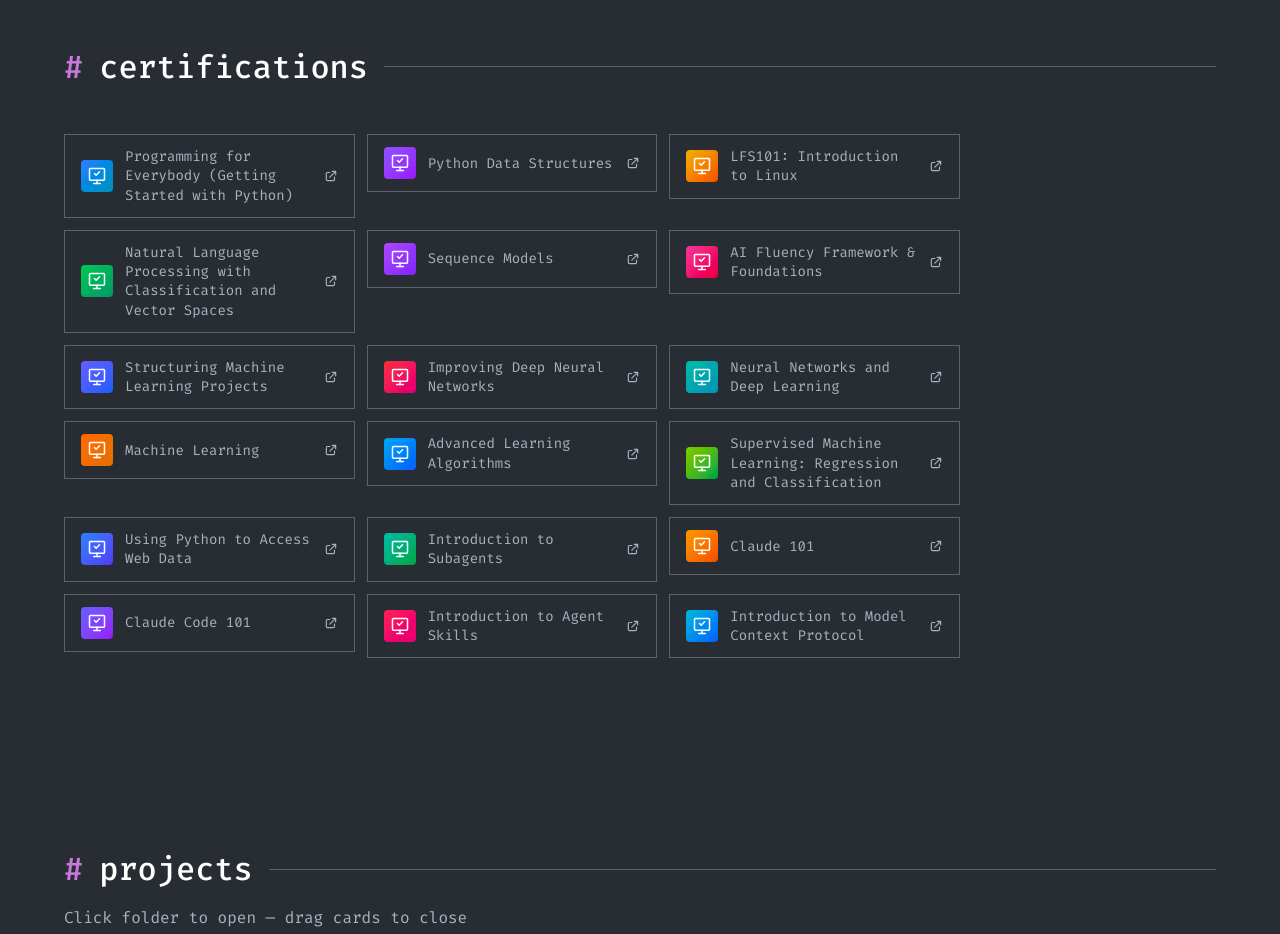
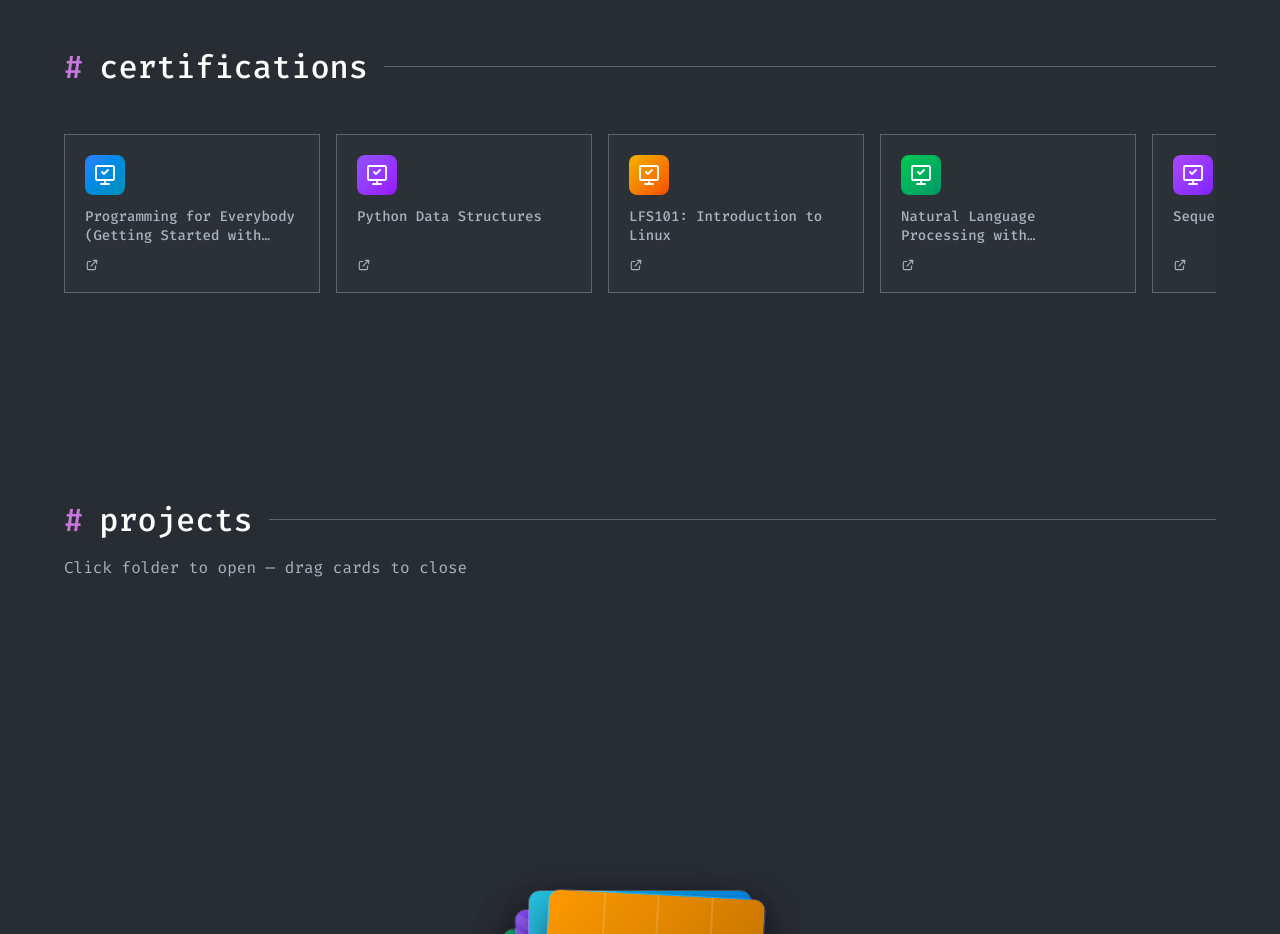
Before and after one commit to MHKaungPyae/portfolio, a React (Vite) app: page / in a window 1280 px wide. Shown: the part 1860-2794 px from the top of the page. Built offline with nearby package versions, Linux system fonts and the light colour scheme.

Commit message:
Change certifications to horizontal carousel layout

```diff
--- a/src/components/Skills.jsx
+++ b/src/components/Skills.jsx
@@ -58,29 +58,30 @@
           <ScrollReveal>
             <SectionHeader title="certifications" />
           </ScrollReveal>
-          <div className="grid sm:grid-cols-2 lg:grid-cols-3 gap-3 max-w-4xl">
-            {CERTIFICATIONS.map((cert, i) => (
-              <ScrollReveal key={cert.name} delay={50 + i * 30}>
+          <ScrollReveal delay={150}>
+            <div className="cert-carousel flex gap-4 overflow-x-auto pb-4 snap-x snap-mandatory">
+              {CERTIFICATIONS.map((cert) => (
                 <a
+                  key={cert.name}
                   href={cert.href}
                   target="_blank"
                   rel="noopener noreferrer"
-                  className="flex items-center gap-3 px-4 py-3 border border-[#abb2bf]/40 hover:border-[#c778dd]/40 transition-all duration-200 group"
+                  className="cert-card group flex-shrink-0 w-64 snap-start border border-[#abb2bf]/40 hover:border-[#c778dd]/60 p-5 flex flex-col gap-3 transition-all duration-300 hover:-translate-y-1"
                 >
                   <div
-                    className={`w-8 h-8 flex-shrink-0 rounded flex items-center justify-center text-white text-xs font-bold bg-gradient-to-br ${cert.color}`}
+                    className={`w-10 h-10 rounded-lg flex items-center justify-center bg-gradient-to-br ${cert.color}`}
                     aria-hidden="true"
                   >
-                    <CertificateIcon className="w-5 h-5 text-white" />
+                    <CertificateIcon className="w-6 h-6 text-white" />
                   </div>
-                  <span className="text-sm font-normal text-[#abb2bf] group-hover:text-white transition-colors leading-snug">
+                  <span className="text-sm font-medium text-[#abb2bf] group-hover:text-white transition-colors leading-snug line-clamp-2">
                     {cert.name}
                   </span>
-                  <ExternalLinkIcon className="w-3.5 h-3.5 ml-auto text-[#abb2bf] group-hover:text-[#c778dd] flex-shrink-0" />
+                  <ExternalLinkIcon className="w-3.5 h-3.5 text-[#abb2bf] group-hover:text-[#c778dd] mt-auto" />
                 </a>
-              </ScrollReveal>
-            ))}
-          </div>
+              ))}
+            </div>
+          </ScrollReveal>
         </div>
       </div>
     </section>
--- a/src/index.css
+++ b/src/index.css
@@ -164,6 +164,38 @@
   opacity: 1;
 }
 
+/* ── Cert Carousel ── */
+
+.cert-carousel {
+  scrollbar-width: thin;
+  scrollbar-color: #abb2bf33 transparent;
+}
+
+.cert-carousel::-webkit-scrollbar {
+  height: 4px;
+}
+
+.cert-carousel::-webkit-scrollbar-track {
+  background: transparent;
+}
+
+.cert-carousel::-webkit-scrollbar-thumb {
+  background: #abb2bf33;
+  border-radius: 2px;
+}
+
+.cert-carousel::-webkit-scrollbar-thumb:hover {
+  background: #abb2bf66;
+}
+
+.cert-card {
+  background: rgba(255, 255, 255, 0.02);
+}
+
+.cert-card:hover {
+  background: rgba(255, 255, 255, 0.05);
+}
+
 /* ── Reduced motion ── */
 
 @media (prefers-reduced-motion: reduce) {
```
